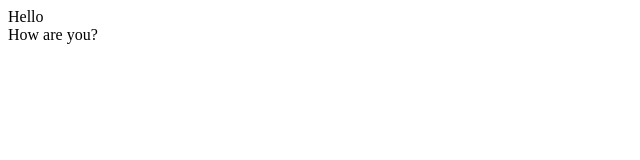
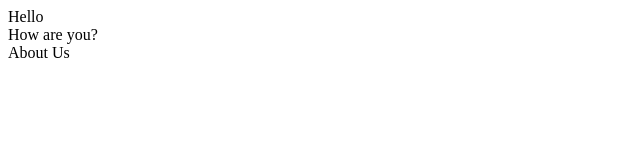
Before and after one commit to jacubiam/git-tags, a plain HTML site: page index.html in a window 1280 px wide. Shown: the full height of the page, 0-640 px from the left. Drawn offline with Linux system fonts and the light colour scheme.

Commit message:
feat(footer):add footer

```diff
--- a/index.html
+++ b/index.html
@@ -9,5 +9,6 @@
 <body>
     <header>Hello</header>
     <main>How are you?</main>
+    <footer>About Us</footer>
 </body>
 </html>
```
